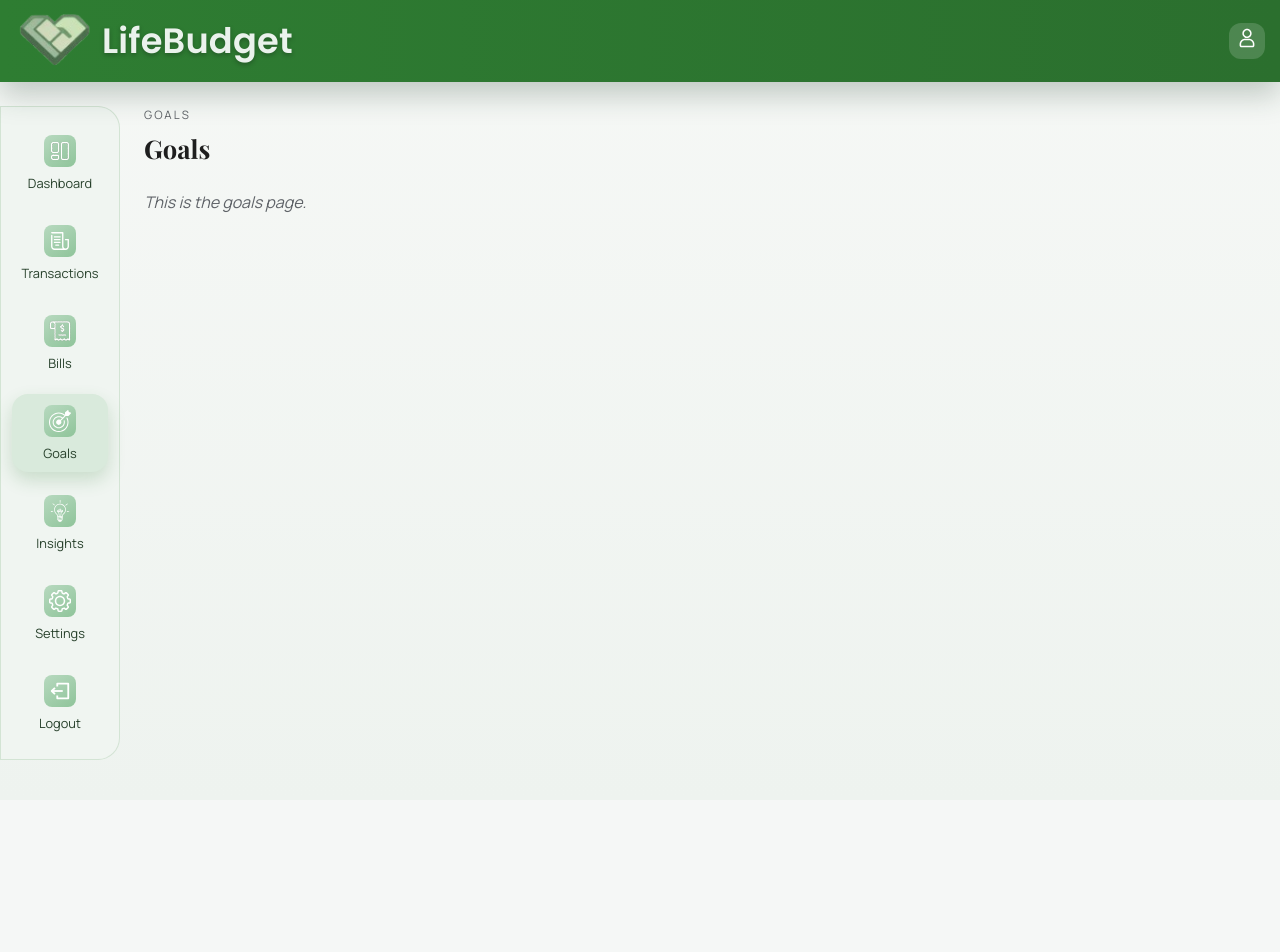
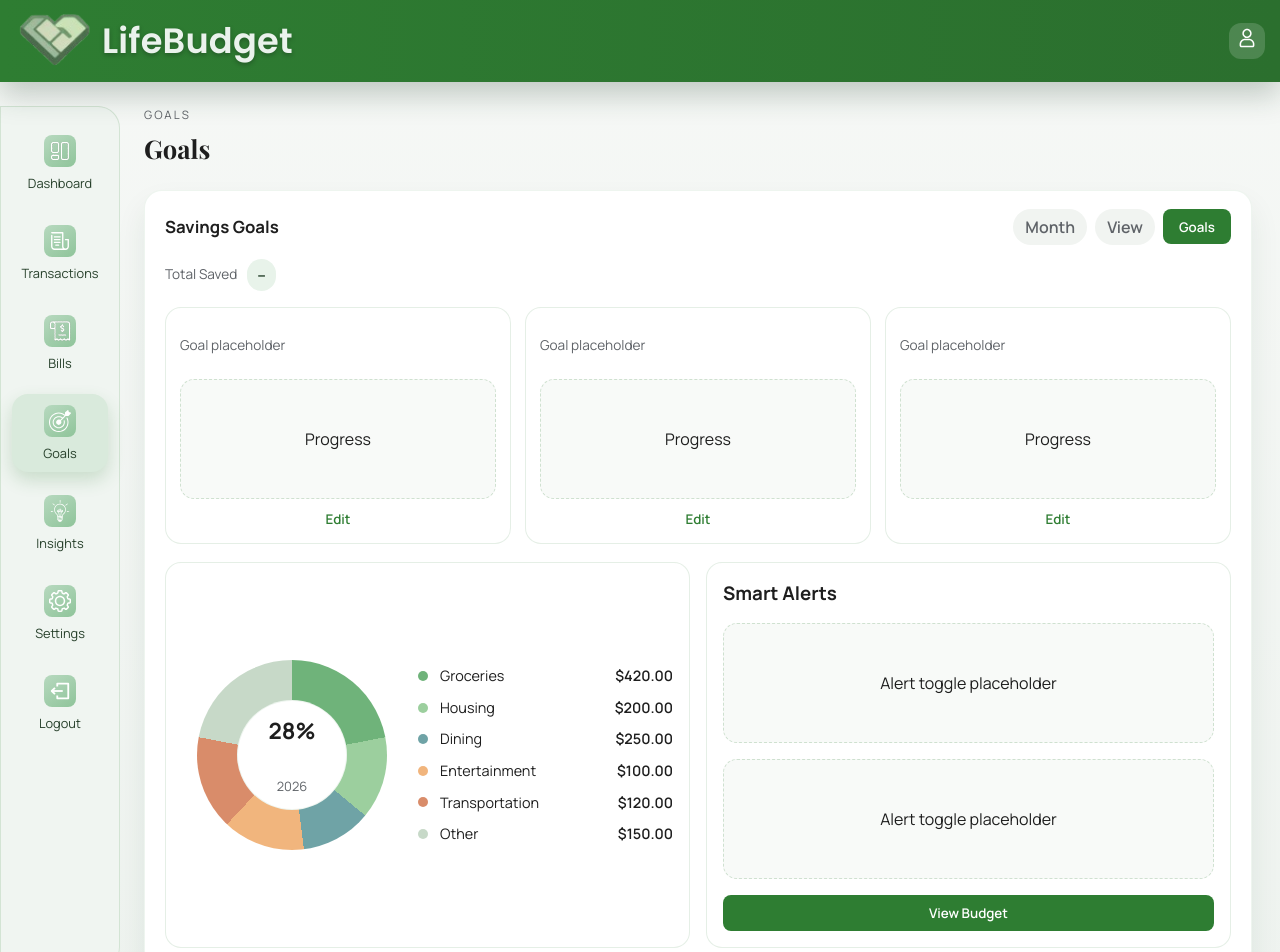
Before and after one commit to sylamarie/LifeBudget, a React (Vite) app in the folder frontend/lifebudget-web/: page /app/goals in a window 1280 px wide. Shown: the top 952 px of the page. Before the commit the page ends 800 px from the top, so only its background shows below. Built offline with nearby package versions, Linux system fonts and the light colour scheme.

Commit message:
feat: add BillsPage and GoalsPage components with styling

```diff
--- /dev/null
+++ b/frontend/lifebudget-web/src/pages/BillsPage.css
@@ -0,0 +1,67 @@
+.lb-bills-tabs {
+  display: flex;
+  gap: 8px;
+  margin: 12px 0 18px;
+  flex-wrap: wrap;
+}
+
+.lb-tab {
+  border: 1px solid rgba(46, 125, 50, 0.2);
+  background: #ffffff;
+  color: var(--color-primary);
+  padding: 6px 14px;
+  border-radius: 999px;
+  font-weight: 600;
+  cursor: pointer;
+}
+
+.lb-tab.active {
+  background: #e8f3ea;
+  border-color: rgba(46, 125, 50, 0.35);
+}
+
+.lb-bills-summary {
+  display: flex;
+  align-items: center;
+  gap: 10px;
+  margin-bottom: 16px;
+}
+
+.lb-pill {
+  background: #e8f3ea;
+  color: #1f3b25;
+  padding: 4px 10px;
+  border-radius: 999px;
+  font-weight: 600;
+}
+
+.lb-bills-table {
+  display: grid;
+  gap: 8px;
+}
+
+.lb-bills-table .lb-table-row,
+.lb-bills-table .lb-table-row.compact {
+  grid-template-columns: 2fr 1.2fr 1fr 1fr 1fr;
+}
+
+.lb-status {
+  display: inline-flex;
+  align-items: center;
+  justify-content: center;
+  padding: 4px 10px;
+  border-radius: 999px;
+  font-size: 0.75rem;
+  font-weight: 600;
+  width: fit-content;
+}
+
+.lb-status.paid {
+  background: #e6f4ea;
+  color: var(--color-success);
+}
+
+.lb-status.unpaid {
+  background: #fbe9e7;
+  color: var(--color-error);
+}
--- a/frontend/lifebudget-web/src/pages/BillsPage.jsx
+++ b/frontend/lifebudget-web/src/pages/BillsPage.jsx
@@ -1,5 +1,66 @@
+import "./BillsPage.css";
+
 function BillsPage() {
-  return <p className="lb-empty">This is the bills page.</p>;
+  return (
+    <section className="lb-card">
+      <div className="lb-card-header">
+        <h2>Bills &amp; Reminders</h2>
+        {/* TODO: wire Add Bill modal */}
+        <button className="primary-button" type="button" disabled>
+          Add Bill
+        </button>
+      </div>
+
+      {/* TODO: hook up tab state and filtering */}
+      <div className="lb-bills-tabs">
+        {/* TODO: show upcoming bills only */}
+        <button className="lb-tab active" type="button">
+          Upcoming
+        </button>
+        {/* TODO: show recurring bills only */}
+        <button className="lb-tab" type="button">
+          Recurring
+        </button>
+        {/* TODO: show paid bills only */}
+        <button className="lb-tab" type="button">
+          Paid
+        </button>
+        {/* TODO: show all bills */}
+        <button className="lb-tab" type="button">
+          All Bills
+        </button>
+      </div>
+
+      {/* TODO: compute total from upcoming bills */}
+      <div className="lb-bills-summary">
+        <span className="lb-muted">Total amount of upcoming bills</span>
+        <span className="lb-pill">--</span>
+      </div>
+
+      {/* TODO: replace placeholders with mapped rows from API */}
+      <div className="lb-bills-table">
+        <div className="lb-table-row header compact">
+          {/* TODO: bill name/title */}
+          <span>Bill</span>
+          {/* TODO: due date of the bill */}
+          <span>Due Date</span>
+          {/* TODO: amount owed */}
+          <span>Amount</span>
+          {/* TODO: frequency (Monthly, Bi-Weekly, etc.) */}
+          <span>Frequency</span>
+          {/* TODO: status toggle buttons (Paid / Unpaid) */}
+          <span>Status</span>
+        </div>
+        <div className="lb-table-row compact">
+          <span>—</span>
+          <span>—</span>
+          <span>—</span>
+          <span>—</span>
+          <span>—</span>
+        </div>
+      </div>
+    </section>
+  );
 }
 
 export default BillsPage;
--- /dev/null
+++ b/frontend/lifebudget-web/src/pages/GoalsPage.css
@@ -0,0 +1,132 @@
+.lb-goals-controls {
+  display: flex;
+  align-items: center;
+  gap: 8px;
+  flex-wrap: wrap;
+}
+
+.lb-control-pill {
+  padding: 6px 12px;
+  border-radius: 999px;
+  background: #f1f4f1;
+  color: var(--text-secondary);
+  font-weight: 600;
+}
+
+.lb-goals-summary {
+  display: flex;
+  align-items: center;
+  gap: 10px;
+  margin-bottom: 16px;
+}
+
+.lb-goals-grid {
+  display: grid;
+  gap: 14px;
+  grid-template-columns: repeat(auto-fit, minmax(200px, 1fr));
+  margin-bottom: 18px;
+}
+
+.lb-goal-card {
+  border: 1px solid rgba(46, 125, 50, 0.12);
+  border-radius: 16px;
+  padding: 14px;
+  background: #fff;
+  display: grid;
+  gap: 10px;
+}
+
+.lb-goals-lower {
+  display: grid;
+  gap: 16px;
+  grid-template-columns: repeat(auto-fit, minmax(240px, 1fr));
+}
+
+.lb-goals-chart,
+.lb-goals-alerts {
+  border: 1px solid rgba(46, 125, 50, 0.12);
+  border-radius: 16px;
+  padding: 16px;
+  background: #fff;
+  display: grid;
+  gap: 16px;
+}
+
+.lb-goals-chart {
+  grid-template-columns: 220px 1fr;
+  align-items: center;
+}
+
+.lb-pie-chart {
+  width: 190px;
+  height: 190px;
+  border-radius: 50%;
+  margin: 0 auto;
+  background: conic-gradient(
+    #6fb37a 0% 22%,
+    #9ccf9e 22% 36%,
+    #6fa3a6 36% 48%,
+    #f1b57d 48% 62%,
+    #d98c6a 62% 78%,
+    #c7d9c8 78% 100%
+  );
+  display: grid;
+  place-items: center;
+  position: relative;
+}
+
+.lb-pie-center {
+  width: 110px;
+  height: 110px;
+  border-radius: 50%;
+  background: #fff;
+  display: grid;
+  place-items: center;
+  text-align: center;
+  box-shadow: inset 0 0 0 1px rgba(46, 125, 50, 0.08);
+}
+
+.lb-pie-value {
+  font-size: 1.4rem;
+  font-weight: 700;
+}
+
+.lb-pie-sub {
+  font-size: 0.8rem;
+  color: var(--text-secondary);
+}
+
+.lb-pie-legend {
+  display: grid;
+  gap: 10px;
+}
+
+.lb-pie-legend div {
+  display: grid;
+  grid-template-columns: 14px 1fr auto;
+  align-items: center;
+  gap: 8px;
+  font-size: 0.9rem;
+}
+
+.lb-dot-label {
+  width: 10px;
+  height: 10px;
+  border-radius: 50%;
+  display: inline-block;
+}
+
+.lb-dot-label.groceries { background: #6fb37a; }
+.lb-dot-label.housing { background: #9ccf9e; }
+.lb-dot-label.dining { background: #6fa3a6; }
+.lb-dot-label.entertainment { background: #f1b57d; }
+.lb-dot-label.transportation { background: #d98c6a; }
+.lb-dot-label.other { background: #c7d9c8; }
+
+.lb-legend-amount {
+  font-weight: 600;
+}
+
+.lb-goals-alerts h3 {
+  margin: 0;
+}
--- a/frontend/lifebudget-web/src/pages/GoalsPage.jsx
+++ b/frontend/lifebudget-web/src/pages/GoalsPage.jsx
@@ -1,5 +1,117 @@
+import "./GoalsPage.css";
+import "../components/DashboardShell.css";
+
 function GoalsPage() {
-  return <p className="lb-empty">This is the goals page.</p>;
+  return (
+    <section className="lb-card">
+      <div className="lb-card-header">
+        <div>
+          <h2>Savings Goals</h2>
+          {/* TODO (copy): add helper text (e.g., "Track progress toward savings goals"). */}
+        </div>
+        {/* TODO (controls): replace these pills with a real month/year selector and view toggle state. */}
+        <div className="lb-goals-controls">
+          <span className="lb-control-pill">Month</span>
+          <span className="lb-control-pill">View</span>
+          <button className="primary-button" type="button" disabled>
+            Goals
+          </button>
+        </div>
+      </div>
+
+      {/* TODO (summary): compute total saved across all goals and display here. */}
+      <div className="lb-goals-summary">
+        <span className="lb-muted">Total Saved</span>
+        <span className="lb-pill">--</span>
+      </div>
+
+      {/* TODO (cards): map over goals[] and render one card per goal. */}
+      <div className="lb-goals-grid">
+        <div className="lb-goal-card">
+          {/* TODO (card): show goal name + target amount (e.g., "Vacation Fund — $3,000"). */}
+          <p className="lb-muted">Goal placeholder</p>
+          {/* TODO (card): progress bar based on saved/target percentage. */}
+          <div className="lb-empty-panel">Progress</div>
+          {/* TODO (card): Edit button should open edit form for this goal. */}
+          <button className="lb-link" type="button" disabled>
+            Edit
+          </button>
+        </div>
+        <div className="lb-goal-card">
+          {/* TODO (card): duplicate structure when mapping real data. */}
+          <p className="lb-muted">Goal placeholder</p>
+          <div className="lb-empty-panel">Progress</div>
+          <button className="lb-link" type="button" disabled>
+            Edit
+          </button>
+        </div>
+        <div className="lb-goal-card">
+          {/* TODO (card): duplicate structure when mapping real data. */}
+          <p className="lb-muted">Goal placeholder</p>
+          <div className="lb-empty-panel">Progress</div>
+          <button className="lb-link" type="button" disabled>
+            Edit
+          </button>
+        </div>
+      </div>
+
+      <div className="lb-goals-lower">
+        {/* TODO (chart): implement a pie chart with center % and a legend list like the mockup. */}
+        <div className="lb-goals-chart">
+          <div className="lb-pie-chart">
+            <div className="lb-pie-center">
+              <span className="lb-pie-value">28%</span>
+              <span className="lb-pie-sub">2026</span>
+            </div>
+          </div>
+          <div className="lb-pie-legend">
+            {/* TODO (legend): map categories + amounts from data */}
+            <div>
+              <span className="lb-dot-label groceries" />
+              <span>Groceries</span>
+              <span className="lb-legend-amount">$420.00</span>
+            </div>
+            <div>
+              <span className="lb-dot-label housing" />
+              <span>Housing</span>
+              <span className="lb-legend-amount">$200.00</span>
+            </div>
+            <div>
+              <span className="lb-dot-label dining" />
+              <span>Dining</span>
+              <span className="lb-legend-amount">$250.00</span>
+            </div>
+            <div>
+              <span className="lb-dot-label entertainment" />
+              <span>Entertainment</span>
+              <span className="lb-legend-amount">$100.00</span>
+            </div>
+            <div>
+              <span className="lb-dot-label transportation" />
+              <span>Transportation</span>
+              <span className="lb-legend-amount">$120.00</span>
+            </div>
+            <div>
+              <span className="lb-dot-label other" />
+              <span>Other</span>
+              <span className="lb-legend-amount">$150.00</span>
+            </div>
+          </div>
+        </div>
+
+        {/* TODO (alerts): add toggles for overspending / goal reminders. */}
+        <div className="lb-goals-alerts">
+          <h3>Smart Alerts</h3>
+          <div className="lb-empty-panel">Alert toggle placeholder</div>
+          <div className="lb-empty-panel">Alert toggle placeholder</div>
+          {/* TODO (action): "View Budget" should navigate to budget page. */}
+          <button className="primary-button" type="button" disabled>
+            View Budget
+          </button>
+        </div>
+      </div>
+    </section>
+  );
 }
 
 export default GoalsPage;
```
